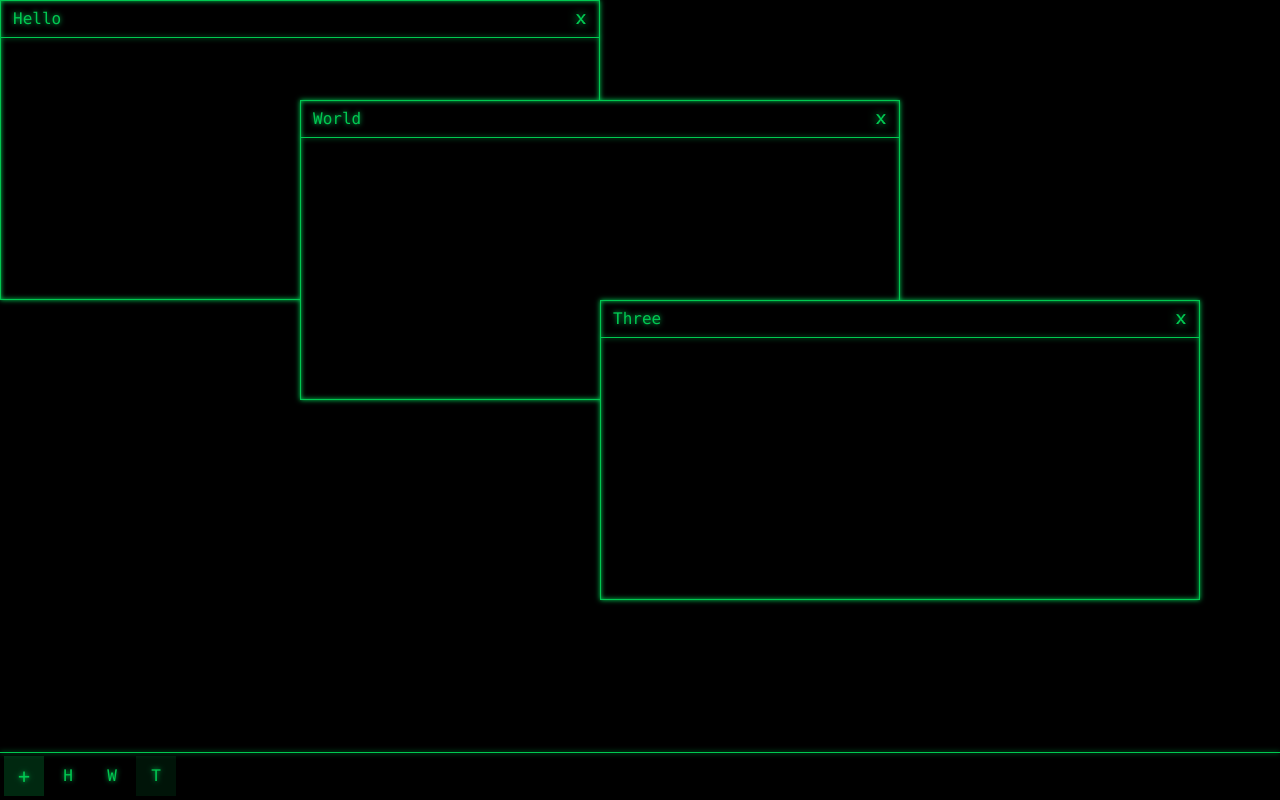
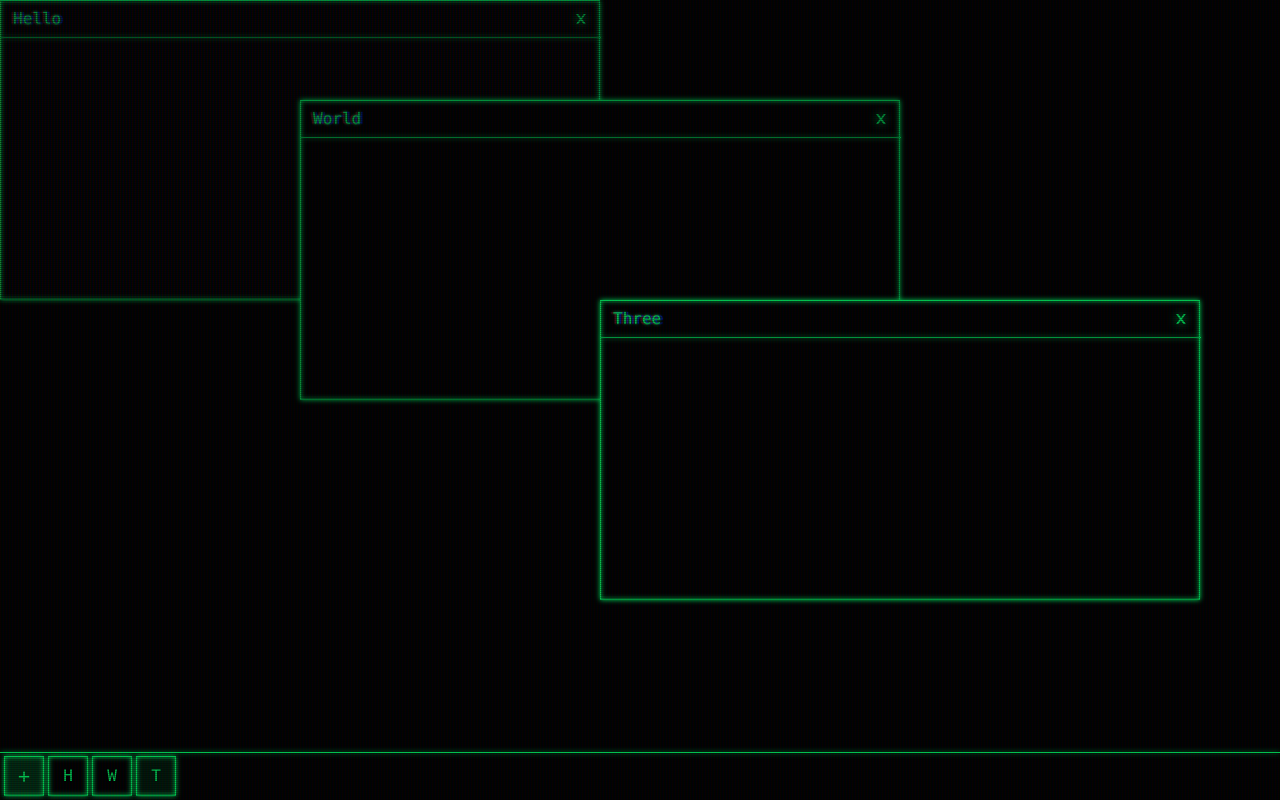
Before and after one commit to sinjs/portfolio, a React (Vite) app: page / in a window 1280 px wide. Built offline with nearby package versions, Linux system fonts and the light colour scheme.

Commit message:
edit filter

```diff
--- a/package.json
+++ b/package.json
@@ -33,6 +33,7 @@
   },
   "pnpm": {
     "onlyBuiltDependencies": [
+      "@tailwindcss/oxide",
       "esbuild"
     ]
   }
--- a/src/App.tsx
+++ b/src/App.tsx
@@ -19,12 +19,15 @@
   });
 
   return (
-    <div className="h-screen w-screen overflow-hidden relative bg-black text-green-500 text-glow font-mono text-shadow-md">
+    <div className="h-screen w-screen overflow-hidden relative bg-black text-green-500 text-glow font-mono text-shadow-md crt">
       {windows.map((window, index) => {
+        const focused = windows[windows.length - 1].id === window.id;
+
         return (
           <Window
             key={window.id}
             window={window}
+            focused={focused}
             onClose={() => closeWindow(window.id)}
             onMouseDown={() => focusWindow(window.id)}
             onTitlePointerDown={(e) => onTitlePointerDown(window.id, e)}
@@ -33,13 +36,13 @@
         );
       })}
       <div
-        className="absolute bottom-0 w-full h-12 bg-black"
+        className="absolute bottom-0 w-full h-12 bg-black crt"
         style={{ zIndex: windows.length + 1 }}
       >
         <div className="w-full bg-green-500 border-glow h-px absolute"></div>
         <div className="h-full w-full flex items-center p-1 gap-1">
           <button
-            className="h-10 w-10 flex justify-center items-center bg-green-500/20 text-glow text-xl"
+            className="h-10 w-10 flex justify-center items-center bg-green-500/20 text-glow text-xl border border-glow"
             onClick={() =>
               createWindow({
                 title: "Example",
@@ -55,7 +58,7 @@
             return (
               <button
                 className={cn(
-                  "h-10 w-10 flex justify-center items-center text-glow",
+                  "h-10 w-10 flex justify-center items-center text-glow border border-glow",
                   focused && "bg-green-500/10"
                 )}
                 onClick={() => focusWindow(window.id)}
--- a/src/components/window.tsx
+++ b/src/components/window.tsx
@@ -8,6 +8,7 @@
   HTMLDivElement,
   React.HTMLAttributes<HTMLDivElement> & {
     window: WindowType;
+    focused: boolean;
     children?: ReactNode;
     onClose?: () => unknown;
     onTitlePointerDown?: (e: MouseEvent) => unknown;
@@ -16,6 +17,7 @@
   (
     {
       window,
+      focused,
       children,
       onClose,
       onTitlePointerDown,
@@ -28,16 +30,16 @@
     return (
       <div
         ref={ref}
-        className={cn(
-          "absolute bg-black w-[600px] h-[300px] border-glow border",
-          className
-        )}
+        className={cn("absolute bg-black w-[600px] h-[300px] crt", className)}
         {...props}
         style={{
           top: window.position.y,
           left: window.position.x,
           ...style,
         }}
+      >
+        <div
+          className={cn(!focused && "opacity-75", "border-glow border h-full")}
         >
           <div
             className="h-9 w-full flex items-center justify-between"
@@ -63,6 +65,7 @@
           <div className="w-full bg-green-500 border-glow h-px absolute"></div>
           <div className="p-3">{children}</div>
         </div>
+      </div>
     );
   }
 );
--- a/src/index.css
+++ b/src/index.css
@@ -4,6 +4,194 @@
   @apply shadow-[0_0_5px] inset-shadow-[0_0_5px];
 }
 
-.text-glow {
-  @apply text-shadow-[0_0_5px];
+@keyframes flicker {
+  0% {
+    opacity: 0.27861;
+  }
+  5% {
+    opacity: 0.34769;
+  }
+  10% {
+    opacity: 0.23604;
+  }
+  15% {
+    opacity: 0.90626;
+  }
+  20% {
+    opacity: 0.18128;
+  }
+  25% {
+    opacity: 0.83891;
+  }
+  30% {
+    opacity: 0.65583;
+  }
+  35% {
+    opacity: 0.67807;
+  }
+  40% {
+    opacity: 0.26559;
+  }
+  45% {
+    opacity: 0.84693;
+  }
+  50% {
+    opacity: 0.96019;
+  }
+  55% {
+    opacity: 0.08594;
+  }
+  60% {
+    opacity: 0.20313;
+  }
+  65% {
+    opacity: 0.71988;
+  }
+  70% {
+    opacity: 0.53455;
+  }
+  75% {
+    opacity: 0.37288;
+  }
+  80% {
+    opacity: 0.71428;
+  }
+  85% {
+    opacity: 0.70419;
+  }
+  90% {
+    opacity: 0.7003;
+  }
+  95% {
+    opacity: 0.36108;
+  }
+  100% {
+    opacity: 0.24387;
+  }
 }
+
+@keyframes textShadow {
+  0% {
+    text-shadow: 0.4389924193300864px 0 1px rgba(0, 30, 255, 0.5),
+      -0.4389924193300864px 0 1px rgba(255, 0, 80, 0.3), 0 0 3px;
+  }
+  5% {
+    text-shadow: 2.7928974010788217px 0 1px rgba(0, 30, 255, 0.5),
+      -2.7928974010788217px 0 1px rgba(255, 0, 80, 0.3), 0 0 3px;
+  }
+  10% {
+    text-shadow: 0.02956275843481219px 0 1px rgba(0, 30, 255, 0.5),
+      -0.02956275843481219px 0 1px rgba(255, 0, 80, 0.3), 0 0 3px;
+  }
+  15% {
+    text-shadow: 0.40218538552878136px 0 1px rgba(0, 30, 255, 0.5),
+      -0.40218538552878136px 0 1px rgba(255, 0, 80, 0.3), 0 0 3px;
+  }
+  20% {
+    text-shadow: 3.4794037899852017px 0 1px rgba(0, 30, 255, 0.5),
+      -3.4794037899852017px 0 1px rgba(255, 0, 80, 0.3), 0 0 3px;
+  }
+  25% {
+    text-shadow: 1.6125630401149584px 0 1px rgba(0, 30, 255, 0.5),
+      -1.6125630401149584px 0 1px rgba(255, 0, 80, 0.3), 0 0 3px;
+  }
+  30% {
+    text-shadow: 0.7015590085143956px 0 1px rgba(0, 30, 255, 0.5),
+      -0.7015590085143956px 0 1px rgba(255, 0, 80, 0.3), 0 0 3px;
+  }
+  35% {
+    text-shadow: 3.896914047650351px 0 1px rgba(0, 30, 255, 0.5),
+      -3.896914047650351px 0 1px rgba(255, 0, 80, 0.3), 0 0 3px;
+  }
+  40% {
+    text-shadow: 3.870905614848819px 0 1px rgba(0, 30, 255, 0.5),
+      -3.870905614848819px 0 1px rgba(255, 0, 80, 0.3), 0 0 3px;
+  }
+  45% {
+    text-shadow: 2.231056963361899px 0 1px rgba(0, 30, 255, 0.5),
+      -2.231056963361899px 0 1px rgba(255, 0, 80, 0.3), 0 0 3px;
+  }
+  50% {
+    text-shadow: 0.08084290417898504px 0 1px rgba(0, 30, 255, 0.5),
+      -0.08084290417898504px 0 1px rgba(255, 0, 80, 0.3), 0 0 3px;
+  }
+  55% {
+    text-shadow: 2.3758461067427543px 0 1px rgba(0, 30, 255, 0.5),
+      -2.3758461067427543px 0 1px rgba(255, 0, 80, 0.3), 0 0 3px;
+  }
+  60% {
+    text-shadow: 2.202193051050636px 0 1px rgba(0, 30, 255, 0.5),
+      -2.202193051050636px 0 1px rgba(255, 0, 80, 0.3), 0 0 3px;
+  }
+  65% {
+    text-shadow: 2.8638780614874975px 0 1px rgba(0, 30, 255, 0.5),
+      -2.8638780614874975px 0 1px rgba(255, 0, 80, 0.3), 0 0 3px;
+  }
+  70% {
+    text-shadow: 0.48874025155497314px 0 1px rgba(0, 30, 255, 0.5),
+      -0.48874025155497314px 0 1px rgba(255, 0, 80, 0.3), 0 0 3px;
+  }
+  75% {
+    text-shadow: 1.8948491305757957px 0 1px rgba(0, 30, 255, 0.5),
+      -1.8948491305757957px 0 1px rgba(255, 0, 80, 0.3), 0 0 3px;
+  }
+  80% {
+    text-shadow: 0.0833037308038857px 0 1px rgba(0, 30, 255, 0.5),
+      -0.0833037308038857px 0 1px rgba(255, 0, 80, 0.3), 0 0 3px;
+  }
+  85% {
+    text-shadow: 0.09769827255241735px 0 1px rgba(0, 30, 255, 0.5),
+      -0.09769827255241735px 0 1px rgba(255, 0, 80, 0.3), 0 0 3px;
+  }
+  90% {
+    text-shadow: 3.443339761481782px 0 1px rgba(0, 30, 255, 0.5),
+      -3.443339761481782px 0 1px rgba(255, 0, 80, 0.3), 0 0 3px;
+  }
+  95% {
+    text-shadow: 2.1841838852799786px 0 1px rgba(0, 30, 255, 0.5),
+      -2.1841838852799786px 0 1px rgba(255, 0, 80, 0.3), 0 0 3px;
+  }
+  100% {
+    text-shadow: 2.6208764473832513px 0 1px rgba(0, 30, 255, 0.5),
+      -2.6208764473832513px 0 1px rgba(255, 0, 80, 0.3), 0 0 3px;
+  }
+}
+
+.crt::after {
+  content: " ";
+  display: block;
+  position: absolute;
+  top: 0;
+  left: 0;
+  bottom: 0;
+  right: 0;
+  background: rgba(18, 16, 16, 0.1);
+  opacity: 0;
+  z-index: 2;
+  pointer-events: none;
+  animation: flicker 0.15s infinite;
+}
+
+.crt::before {
+  content: " ";
+  display: block;
+  position: absolute;
+  top: 0;
+  left: 0;
+  bottom: 0;
+  right: 0;
+  background: linear-gradient(rgba(18, 16, 16, 0) 50%, rgba(0, 0, 0, 0.25) 50%),
+    linear-gradient(
+      90deg,
+      rgba(255, 0, 0, 0.06),
+      rgba(0, 255, 0, 0.02),
+      rgba(0, 0, 255, 0.06)
+    );
+  z-index: 2;
+  background-size: 100% 2px, 3px 100%;
+  pointer-events: none;
+}
+
+.crt {
+  animation: textShadow 1.6s infinite;
+}
```
Also changed, not shown: 1 other file (tests, documents, lock files or other folders). Lines whose indentation alone changed are shown as unchanged.
